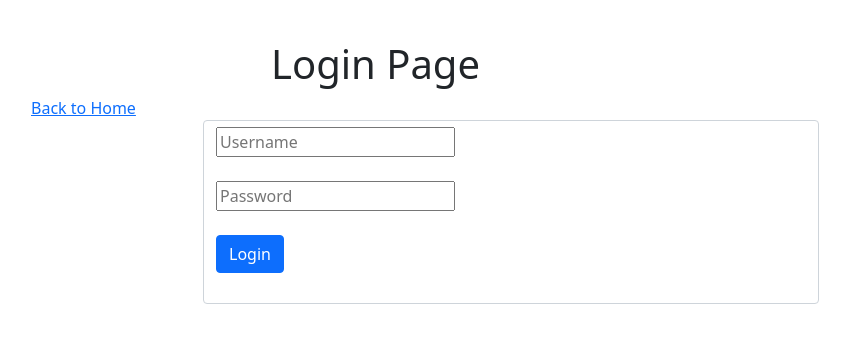
After one commit to vishnumd91/Django-Travel-App, a Django app: page /accounts/login in a window 1280 px wide. The commit adds this page. Shown: the top 343 px of the page, without its empty margins (129-979 px from the left). Run offline with Django 3.2, Linux system fonts and the light colour scheme.

Commit message:
'Added-Login-and-Logout-feauture'

```diff
--- /dev/null
+++ b/templates/login.html
@@ -0,0 +1,33 @@
+<!DOCTYPE html>
+<html lang="en">
+<head>
+    <meta charset="UTF-8">
+    <style>
+        .heading {
+            margin-left: 10em;
+            margin-top: 1em;
+        }
+    </style>
+    <link href="https://cdn.jsdelivr.net/npm/bootstrap@5.0.0-beta1/dist/css/bootstrap.min.css" rel="stylesheet" integrity="sha384-giJF6kkoqNQ00vy+HMDP7azOuL0xtbfIcaT9wjKHr8RbDVddVHyTfAAsrekwKmP1" crossorigin="anonymous">
+    <title>Login Page</title>
+</head>
+<body>
+    <h1 class="heading">Login Page</h1>
+    <a href="/" style="margin-left: 10em;">Back to Home</a>
+    <form class="form-group" action="login" method="post">
+        {% csrf_token %}
+        <div class="container col-6">
+            <div class="form-control">
+                <input type="text" name="username" placeholder="Username" required><br><br>
+                <input type="password" name="password" placeholder="Password" required><br><br>
+                <input class="btn btn-primary" type="submit" value="Login"><br><br>
+            </div>
+        </div>
+    </form>
+    <div>
+        {% for message in messages %}
+            <h4 style="color: red;">{{message}}</h4>
+        {% endfor %}
+    </div>
+</body>
+</html>
--- a/userAccounts/urls.py
+++ b/userAccounts/urls.py
@@ -5,4 +5,6 @@ from . import views
 
 urlpatterns = [
     path('register', views.register, name='register'),
+    path('login', views.login, name='login'),
+    path('logout', views.logout, name='logout'),
 ]
--- a/userAccounts/views.py
+++ b/userAccounts/views.py
@@ -40,3 +40,27 @@ def register(request):
 
     else:
         return render(request, 'register.html')
+
+
+def login(request):
+    if request.method == 'POST':
+        userName = request.POST['username']
+        password = request.POST['password']
+
+        loginInfo = auth.authenticate(username=userName, password=password)
+
+        if loginInfo is not None:
+            auth.login(request, loginInfo)
+            return redirect('/')
+
+        else:
+            messages.info(request, 'Invalid Credentials')
+            return redirect('login')
+
+    else:
+        return render(request, 'login.html')
+
+
+def logout(request):
+    auth.logout(request)
+    return redirect('/')
```
Also changed, not shown: templates/index.html (+7 -1 lines).
